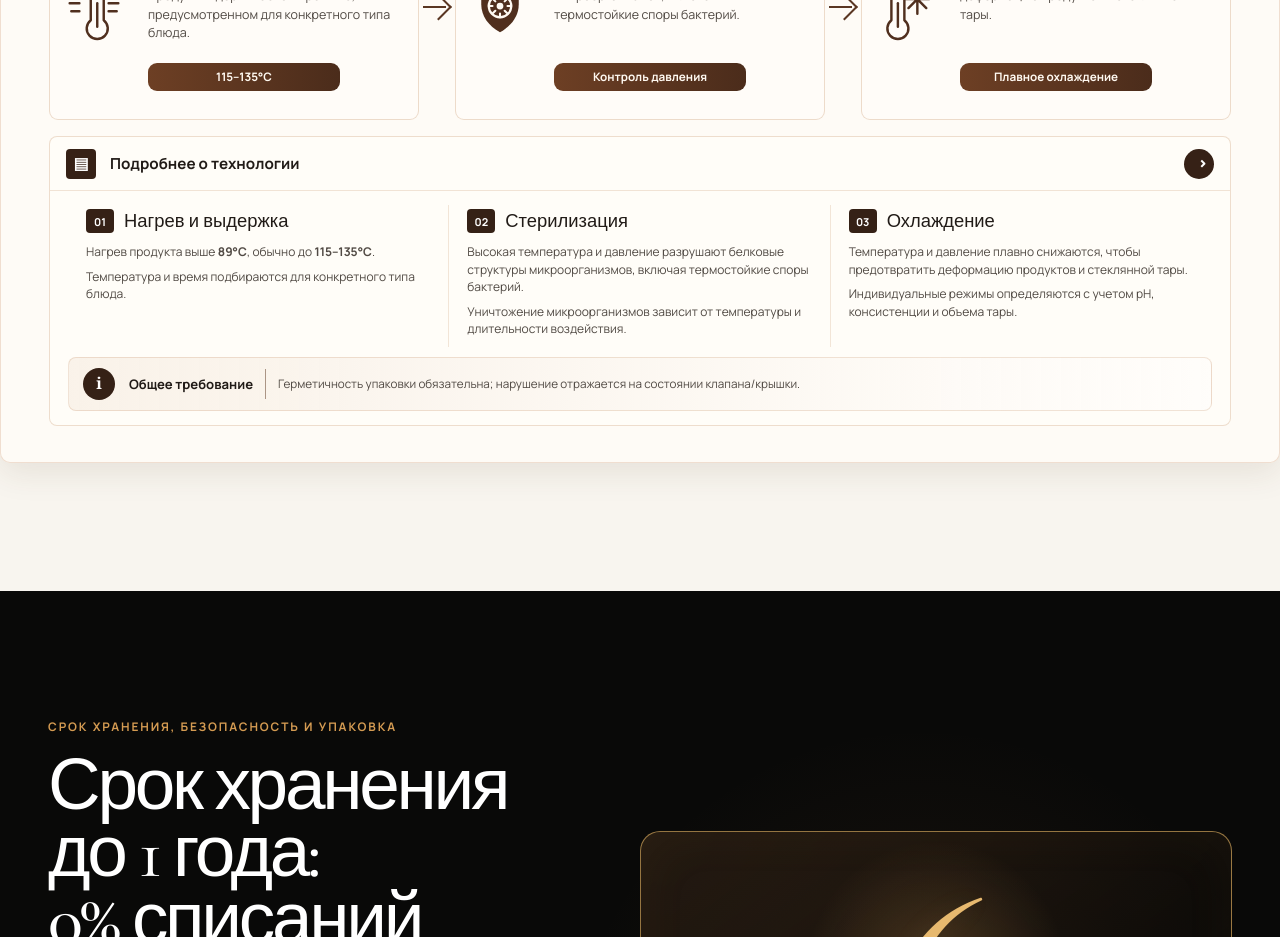
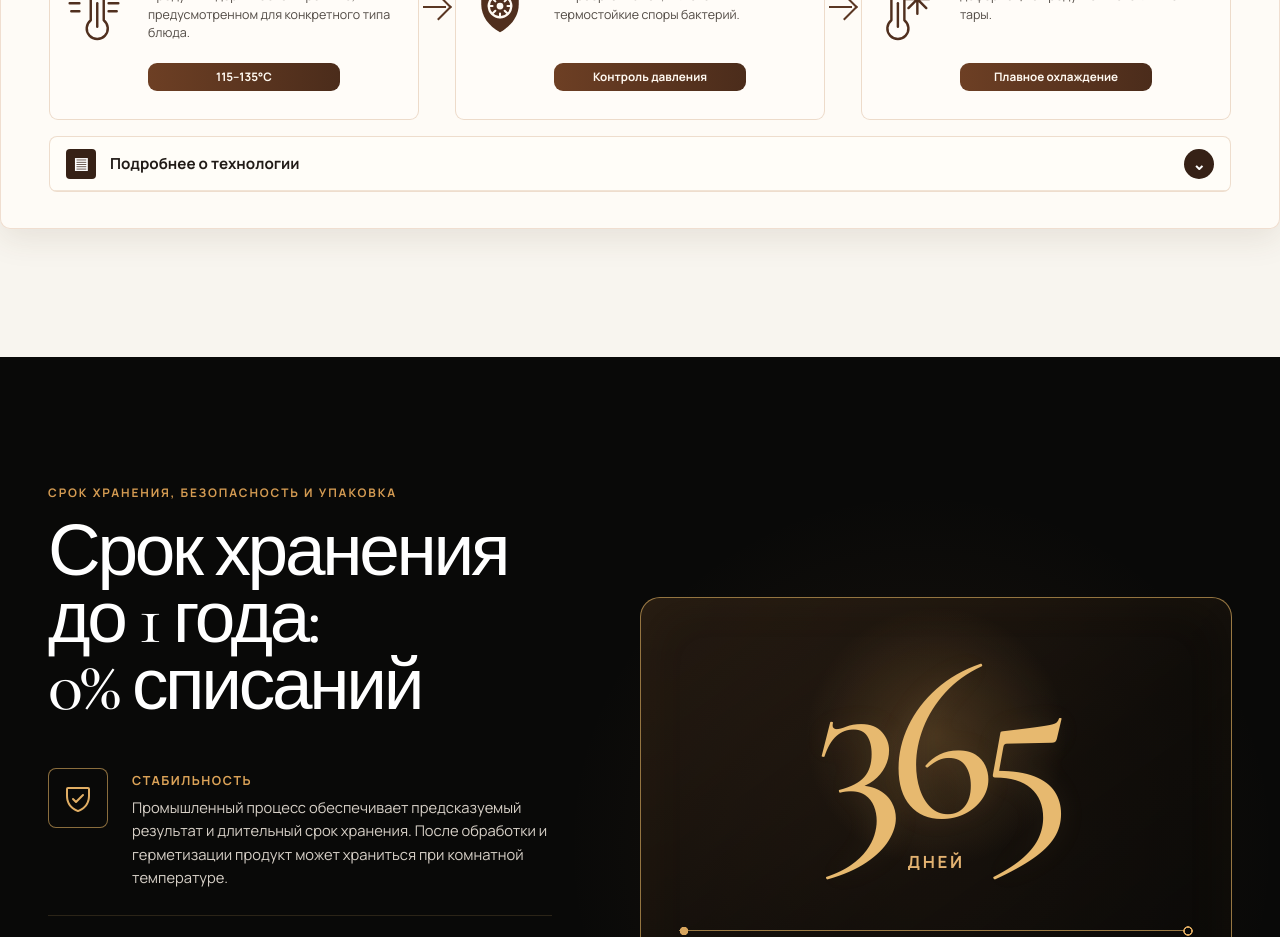
Before and after one commit to sillexy/AbramovGurme, a Next.js app: page / in a window 1280 px wide. Shown: the part 8980-9917 px from the top of the page. Built offline with nearby package versions, Linux system fonts and the light colour scheme.

Commit message:
fix: keep technology disclosure closed by default

```diff
--- a/src/components/TechnologyDisclosure.tsx
+++ b/src/components/TechnologyDisclosure.tsx
@@ -58,7 +58,7 @@ export function TechnologyDisclosure({ children }: { children: ReactNode }) {
   void children;
 
   return <>
-    <details className="technology-disclosure" open>
+    <details className="technology-disclosure">
       <summary>Подробнее о технологии</summary>
       <div className="technology-disclosure__content">
         <div className="technology-disclosure__grid">
```
